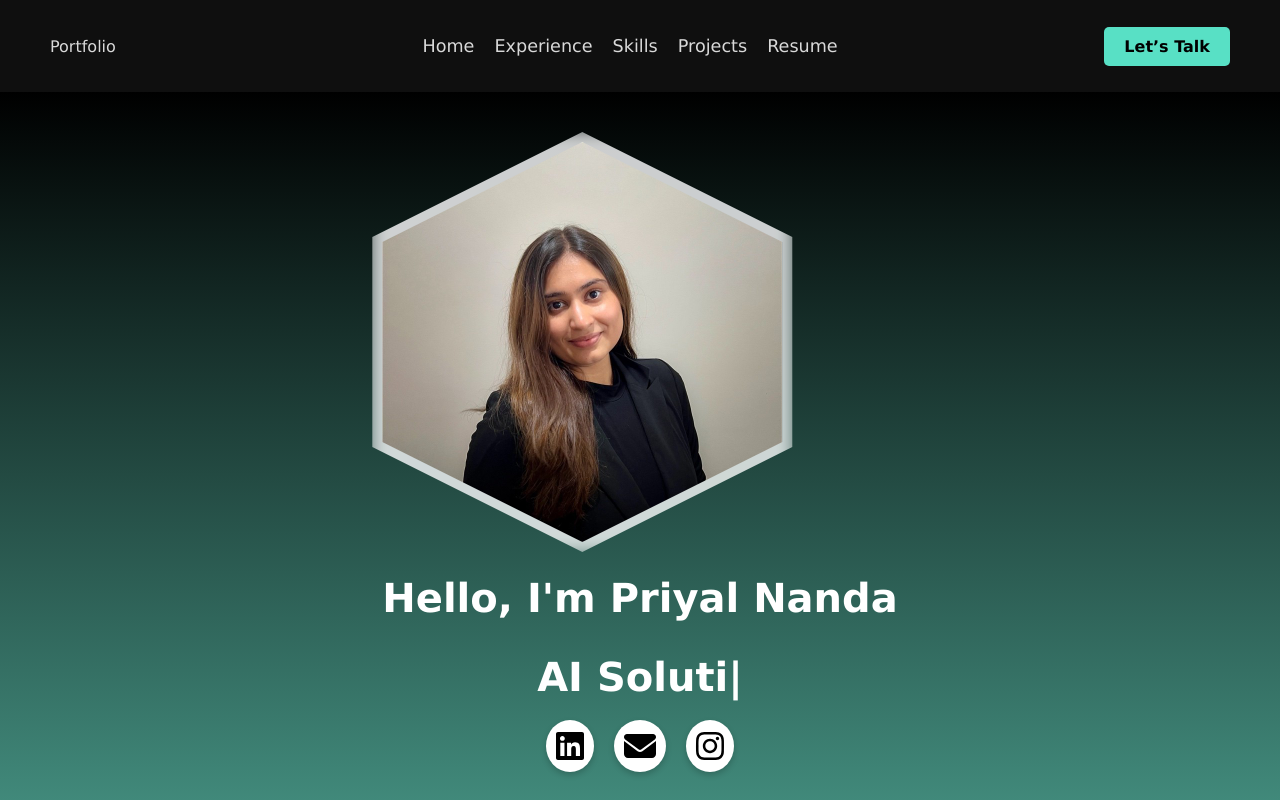
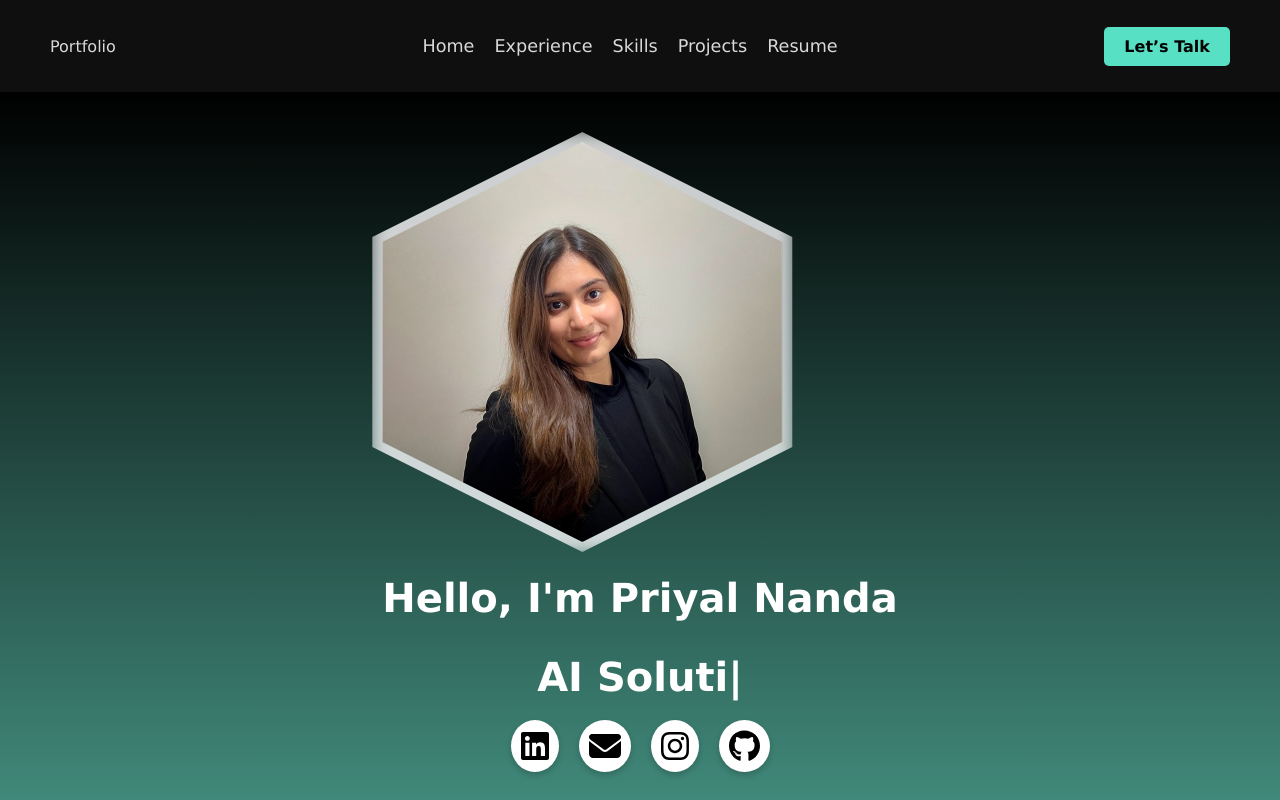
Before and after one commit to nandapriyal2003/personal-website, a React (Create React App) app: page / in a window 1280 px wide. Shown: the top 800 px of the page. Built offline with nearby package versions, Linux system fonts and the light colour scheme; the HTML template or start-up script is replaced by a standard one.

Commit message:
updated contact.

```diff
--- a/src/App.js
+++ b/src/App.js
@@ -1,6 +1,6 @@
 import React from 'react';
 import { FontAwesomeIcon } from '@fortawesome/react-fontawesome';
-import { faLinkedin, faInstagram } from '@fortawesome/free-brands-svg-icons';
+import { faLinkedin, faInstagram, faGithub} from '@fortawesome/free-brands-svg-icons';
 import { faEnvelope } from '@fortawesome/free-solid-svg-icons';
 import TypingEffect from './TypingEffect'; // Typing effect component
 import './App.css';
@@ -65,6 +65,9 @@ function App() {
       </a>
       <a href="https://instagram.com/Priyal_nanda" target="_blank" rel="noopener noreferrer">
         <FontAwesomeIcon icon={faInstagram} size="2x" />
+      </a>
+      <a href="https://github.com/nandapriyal2003" target="_blank" rel="noopener noreferrer">
+        <FontAwesomeIcon icon={faGithub} size="2x" />
       </a>
     </div>
   </div>
```
